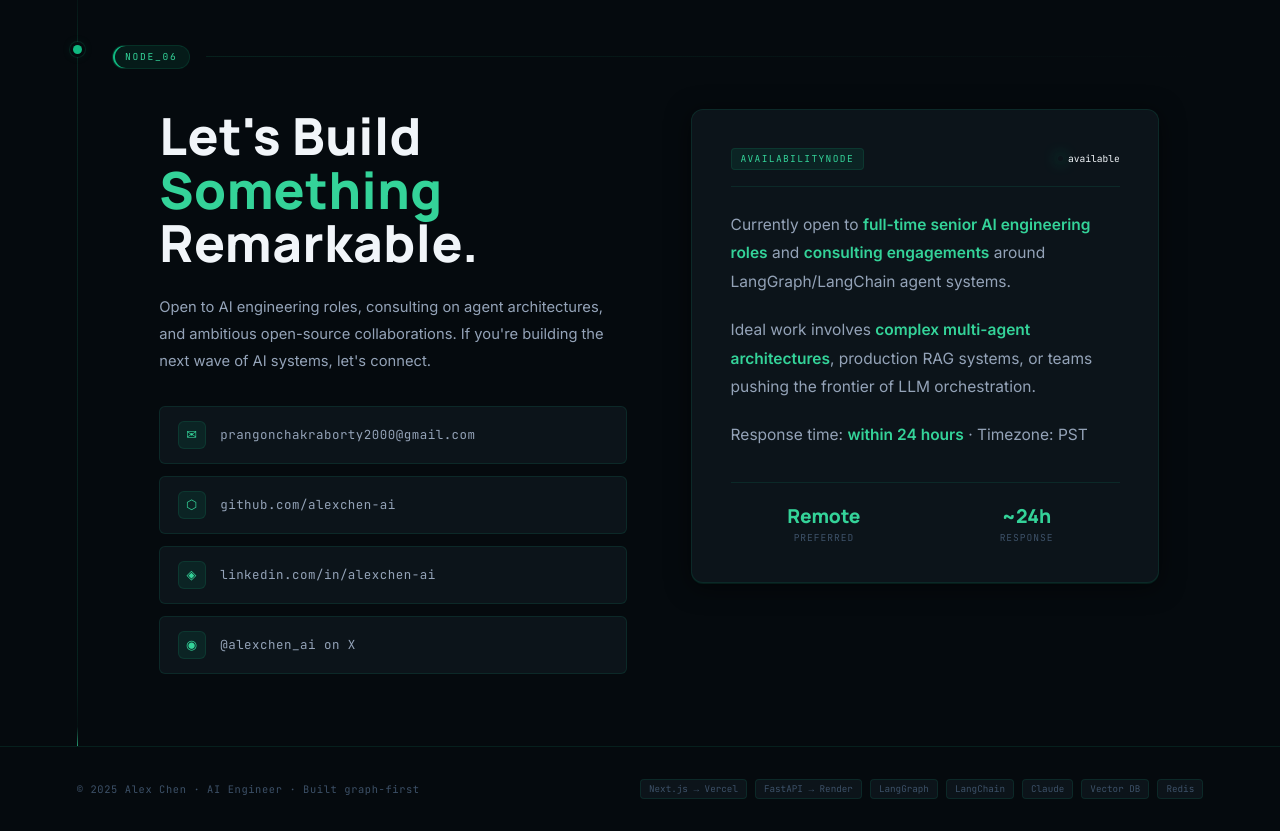
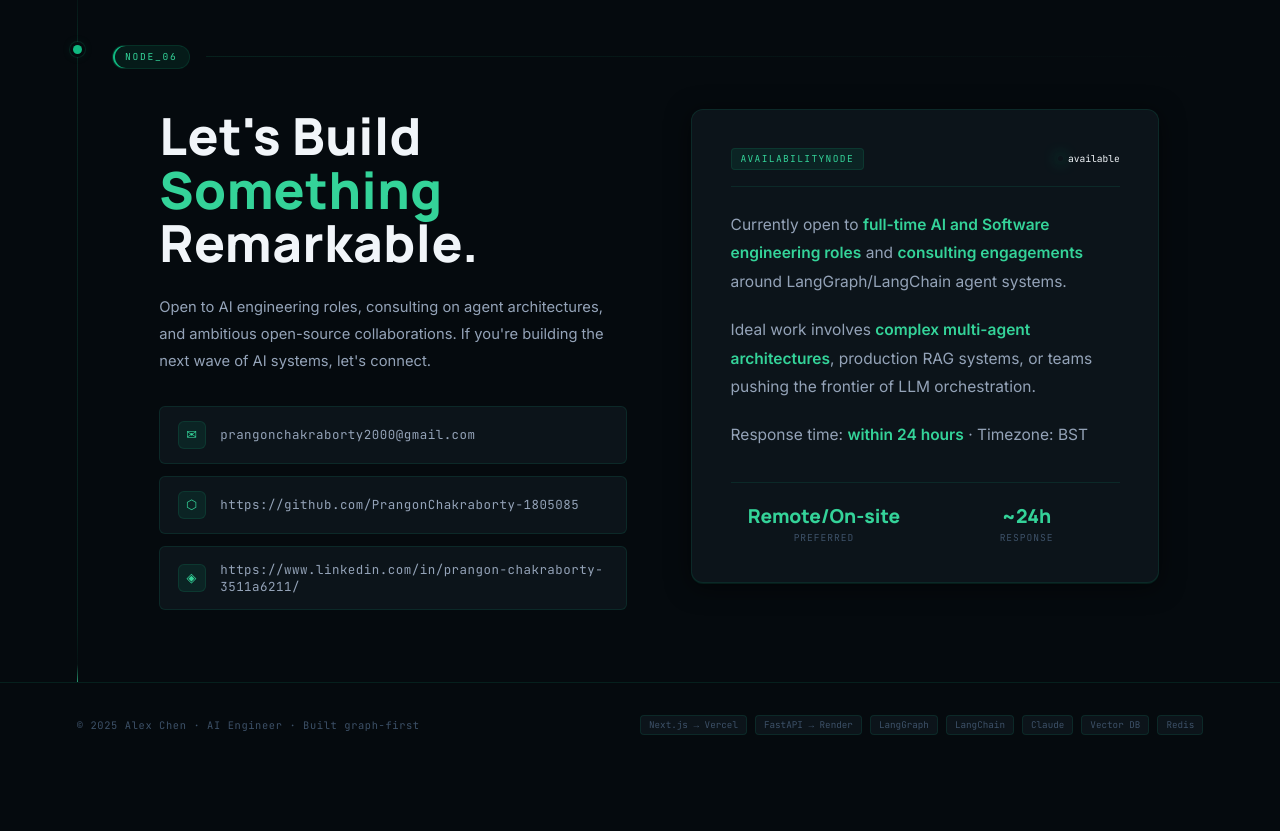
Before and after one commit to PrangonChakraborty-1805085/prangonchakraborty-1805085.github.io, a plain HTML site: page index.html in a window 1280 px wide. Shown: the part 4850-5681 px from the top of the page. After the commit the page ends 5617 px from the top, so only its background shows below. Drawn offline with Linux system fonts and the light colour scheme; animation ran at ten frames a second.

Commit message:
update last section

```diff
--- a/index.html
+++ b/index.html
@@ -2033,9 +2033,8 @@ footer {
         <p class="contact-body">Open to AI engineering roles, consulting on agent architectures, and ambitious open-source collaborations. If you're building the next wave of AI systems, let's connect.</p>
         <div class="clinks">
           <a href="mailto:prangonchakraborty2000@gmail.com" class="clink"><div class="cl-icon">✉</div>prangonchakraborty2000@gmail.com</a>
-          <a href="#" class="clink"><div class="cl-icon">⬡</div>github.com/alexchen-ai</a>
-          <a href="#" class="clink"><div class="cl-icon">◈</div>linkedin.com/in/alexchen-ai</a>
-          <a href="#" class="clink"><div class="cl-icon">◉</div>@alexchen_ai on X</a>
+          <a href="https://github.com/PrangonChakraborty-1805085" class="clink"><div class="cl-icon">⬡</div>https://github.com/PrangonChakraborty-1805085</a>
+          <a href="https://www.linkedin.com/in/prangon-chakraborty-3511a6211/" class="clink"><div class="cl-icon">◈</div>https://www.linkedin.com/in/prangon-chakraborty-3511a6211/</a>
         </div>
       </div>
 
@@ -2046,12 +2045,12 @@ footer {
             <span class="n-status">available</span>
           </div>
           <div class="about-text">
-            <p>Currently open to <strong>full-time senior AI engineering roles</strong> and <strong>consulting engagements</strong> around LangGraph/LangChain agent systems.</p>
+            <p>Currently open to <strong>full-time AI and Software engineering roles</strong> and <strong>consulting engagements</strong> around LangGraph/LangChain agent systems.</p>
             <p>Ideal work involves <strong>complex multi-agent architectures</strong>, production RAG systems, or teams pushing the frontier of LLM orchestration.</p>
-            <p>Response time: <strong>within 24 hours</strong> · Timezone: PST</p>
+            <p>Response time: <strong>within 24 hours</strong> · Timezone: BST</p>
           </div>
           <div class="stat-grid" style="grid-template-columns:1fr 1fr">
-            <div class="stat-cell"><div class="stat-val" style="font-size:1.2rem">Remote</div><div class="stat-key">Preferred</div></div>
+            <div class="stat-cell"><div class="stat-val" style="font-size:1.2rem">Remote/On-site</div><div class="stat-key">Preferred</div></div>
             <div class="stat-cell"><div class="stat-val" style="font-size:1.2rem">~24h</div><div class="stat-key">Response</div></div>
           </div>
         </div>
```
